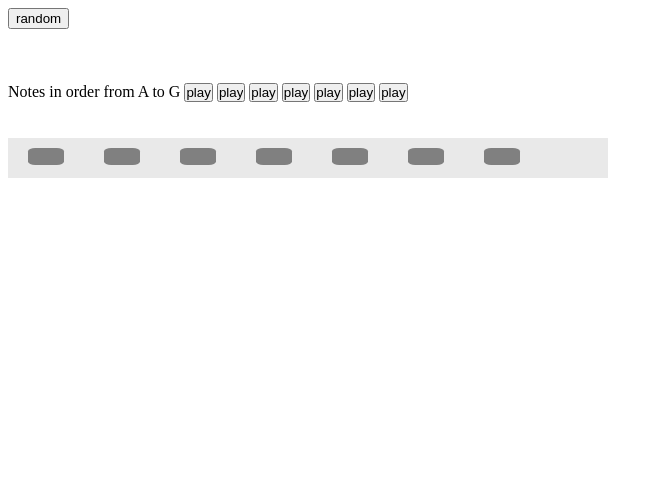
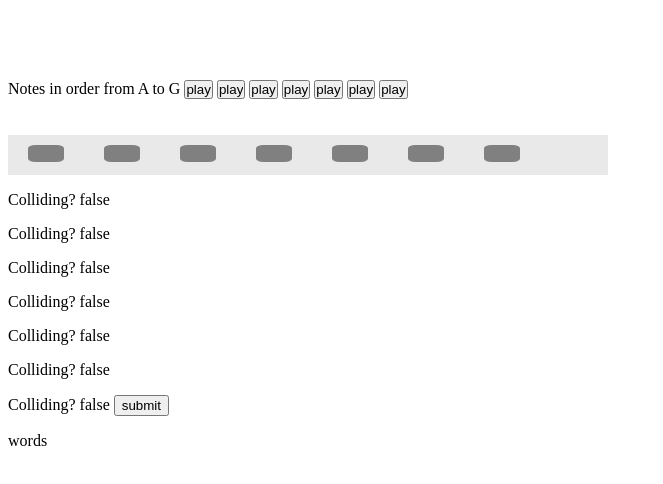
Before and after one commit to ahalyasanjiv/Audiolla, a plain HTML site: page index.html in a window 1280 px wide. Shown: the whole page, without its empty margins (0-663 px from the left). Drawn offline with nearby package versions, Linux system fonts and the light colour scheme.

Commit message:
check answers implementation

```diff
--- a/implementation.js
+++ b/implementation.js
@@ -1,3 +1,5 @@
+var arr = [];
+arr.length = 7;
 function play() {
 	var audio = document.getElementById("audio");
 	var notes = ["A", "B", "C", "D", "E", "F", "G"];
@@ -8,7 +10,7 @@ function play() {
 
 function playSound(x) {
 	var audio = document.getElementsByClassName("audio");
-	audio[x].play();
+	audio[0].play();
 }
 
 var random; // store the random notes as a global array so we can access this later
@@ -27,6 +29,53 @@ function randomize() {
 	}
 }
 
+function checkAnswers(){
+	for (var i = 0; i < arr.length; i++) {
+		if (arr[i] == false){
+			document.getElementById("answer").innerHTML ="Failed!";
+			break;
+		}
+		if (i == arr.length -1)
+			document.getElementById("answer").innerHTML ="Great Job!!";
+	}
+
+}
+
+function collision($div1, $div2) {
+      var x1 = $div1.offset().left;
+      var y1 = $div1.offset().top;
+      var h1 = $div1.outerHeight(true);
+      var w1 = $div1.outerWidth(true);
+      var b1 = y1 + h1;
+      var r1 = x1 + w1;
+      var x2 = $div2.offset().left;
+      var y2 = $div2.offset().top;
+      var h2 = $div2.outerHeight(true);
+      var w2 = $div2.outerWidth(true);
+      var b2 = y2 + h2;
+      var r2 = x2 + w2;
+
+      if (b1 < y2 || y1 > b2 || r1 < x2 || x1 > r2) return false;
+      return true;
+  }
+window.setInterval(function() {
+    $('#result1').text(collision($('#3'), $('#slot-C')));
+		$('#result2').text(collision($('#4'), $('#slot-D')));
+		$('#result3').text(collision($('#5'), $('#slot-E')));
+		$('#result4').text(collision($('#6'), $('#slot-F')));
+		$('#result5').text(collision($('#7'), $('#slot-G')));
+		$('#result6').text(collision($('#1'), $('#slot-A')));
+		$('#result7').text(collision($('#2'), $('#slot-B')));
+
+		arr[0] = collision($('#3'), $('#slot-C'));
+		arr[1] = collision($('#4'), $('#slot-D'));
+		arr[2] = collision($('#5'), $('#slot-E'));
+		arr[3] = collision($('#6'), $('#slot-F'));
+		arr[4] = collision($('#7'), $('#slot-G'));
+		arr[5] = collision($('#1'), $('#slot-A'));
+		arr[6] = collision($('#2'), $('#slot-B'));
+}, 200);
+
 $( function() {
     $( ".drag" ).draggable({ cancel: false, snap: ".slot", snapMode: "inner"});
   } );
--- a/index.html
+++ b/index.html
@@ -22,30 +22,30 @@
 
 	<body>
 
-		<input type="button" value="random" onclick="randomize()">
+		<!-- <input type="button" value="random" onclick="randomize()"> -->
 		<br><br>
 
 		<br><br>
 		Notes in order from A to G
-		<input class="drag" type="button" value="play" onclick="playSound(0)">
+		<input id ="1" class="drag" type="button" value="play" onclick="playSound(0)">
 		<audio class="audio" src="notes/A.wav"></audio>
 
-		<input class="drag" type="button" value="play" onclick="playSound(1)">
+		<input id ="2" class="drag" type="button" value="play" onclick="playSound(1)">
 		<audio id="B" class="audio" src="notes/B.wav"></audio>
 
-		<input class="drag" type="button" value="play" onclick="playSound(2)">
+		<input class="drag" id ="3" type="button" value="play" onclick="playSound(2)">
 		<audio id="C" class="audio" src="notes/C.wav"></audio>
 
-		<input class="drag" type="button" value="play" onclick="playSound(3)">
+		<input id ="4" class="drag" type="button" value="play" onclick="playSound(3)">
 		<audio id="D" class="audio" src="notes/D.wav"></audio>
 
-		<input class="drag" type="button" value="play" onclick="playSound(4)">
+		<input id ="5" class="drag" type="button" value="play" onclick="playSound(4)">
 		<audio id="E" class="audio" src="notes/E.wav"></audio>
 
-		<input class="drag" type="button" value="play" onclick="playSound(5)">
+		<input id ="6" class="drag" type="button" value="play" onclick="playSound(5)">
 		<audio id="F" class="audio" src="notes/F.wav"></audio>
 
-		<input class="drag" type="button" value="play" onclick="playSound(6)">
+		<input id ="7" class="drag" type="button" value="play" onclick="playSound(6)">
 		<audio id="G" class="audio" src="notes/G.wav"></audio>
 
 		<br><br><br>
@@ -59,5 +59,15 @@
 			<div class="slot" id="slot-A"></div>
 			<div class="slot" id="slot-B"></div>
 		</div>
+		<p>Colliding? <span id="result1">false</span>
+		<p>Colliding? <span id="result2">false</span>
+		<p>Colliding? <span id="result3">false</span>
+		<p>Colliding? <span id="result4">false</span>
+		<p>Colliding? <span id="result5">false</span>
+		<p>Colliding? <span id="result6">false</span>
+		<p>Colliding? <span id="result7">false</span>
+
+		<input type="button" value = "submit" onclick="checkAnswers()">
+				<p id = "answer">words</p>
 	</body>
 </html>
```
